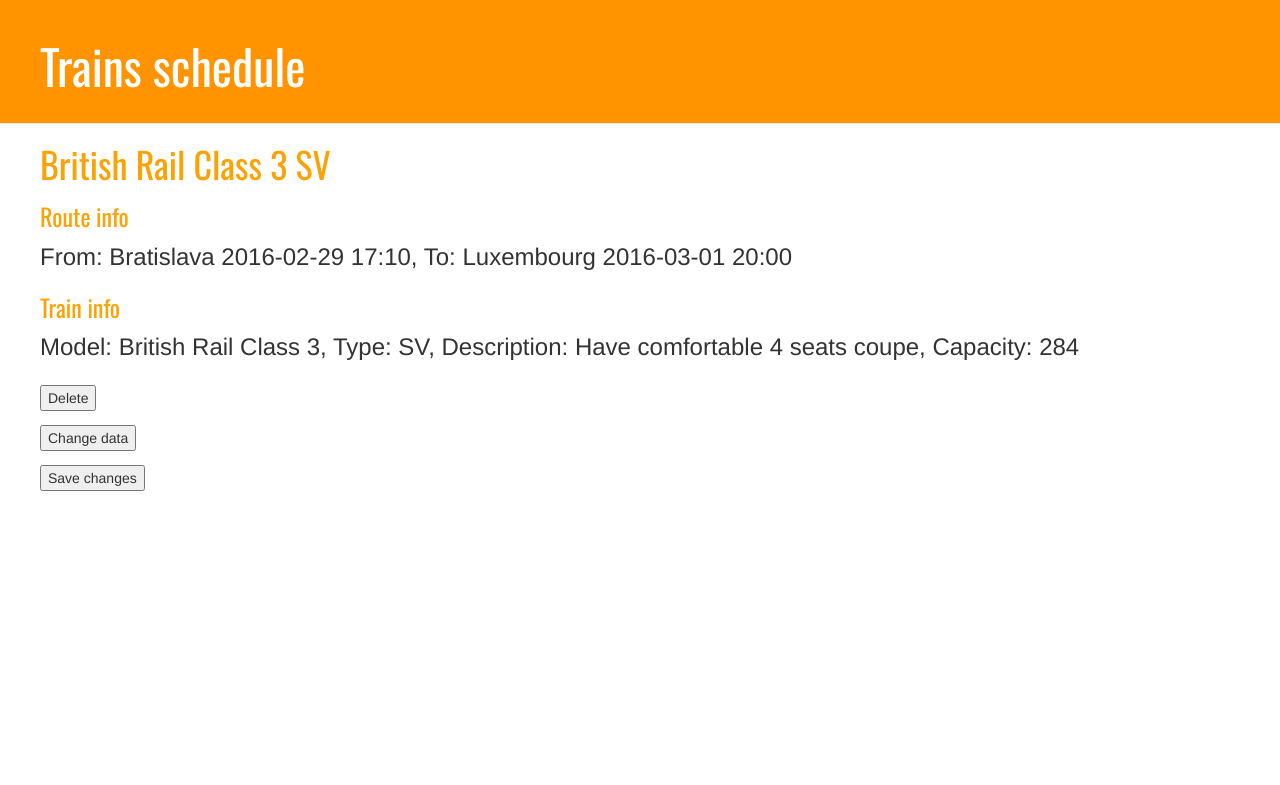
After one commit to Smosker/railroads, a Django app: a page that uses trains_schedule/templates/trains_schedule/base.html in a window 1280 px wide. The commit adds this page. Shown: the top 785 px of the page. Run offline with Django 3.2, Linux system fonts and the light colour scheme; data comes from the database, SQL or seed files in the repository; both versions use the stored data as it was after the commit; some libraries are stand-ins or nearby versions.

Commit message:
Improve design and functions description

```diff
--- /dev/null
+++ b/trains_schedule/static/trains_schedule/base.css
@@ -0,0 +1,27 @@
+h1  {
+        color: #FCA205;
+        font-family: 'Oswald';
+    }
+h3  {
+        color: #FCA205;
+        font-family: 'Oswald';
+    }
+.text_style {
+    font-size: 18pt;
+    }
+
+.content {
+        margin-left: 40px;
+    }
+
+.page-header {
+        background-color: #ff9400;
+        margin-top: 0;
+        padding: 20px 20px 20px 40px;
+    }
+
+.page-header h1, .page-header h1 a, .page-header h1 a:visited, .page-header h1 a:active {
+        color: #ffffff;
+        font-size: 36pt;
+        text-decoration: none;
+    }
--- /dev/null
+++ b/trains_schedule/templates/trains_schedule/base.html
@@ -0,0 +1,23 @@
+{% load staticfiles %}
+<html>
+        <head>
+            <title>Trains schedule</title>
+            <link rel="stylesheet" href="//maxcdn.bootstrapcdn.com/bootstrap/3.2.0/css/bootstrap.min.css">
+            <link rel="stylesheet" href="//maxcdn.bootstrapcdn.com/bootstrap/3.2.0/css/bootstrap-theme.min.css">
+            <link rel="stylesheet" href="{% static 'trains_schedule/base.css' %}">
+            <link href="https://fonts.googleapis.com/css?family=Oswald&subset=latin,cyrillic" rel="stylesheet" type="text/css">
+        </head>
+<body>
+
+<div class="page-header">
+    <h1><a href="/schedule"> Trains schedule </a></h1>
+
+</div>
+
+<div class="content">
+    {% block content %}
+    {% endblock %}
+</div>
+
+</body>
+</html>
--- a/trains_schedule/templates/trains_schedule/detail.html
+++ b/trains_schedule/templates/trains_schedule/detail.html
@@ -4,11 +4,14 @@
 <h1>{{ train.train }}</h1>
 
 <h3>{{ "Route info" }}</h3>
-{{ train.display_train }}
+<div class="text_style">
+    {{ train.display_train }}
+</div>
 
 <h3>{{ "Train info" }}</h3>
+<div class="text_style">
 {{train.display_train_info}}
-
+</div>
 <br>
 <form  method="post">
     {% csrf_token %}
--- a/trains_schedule/views.py
+++ b/trains_schedule/views.py
@@ -8,6 +8,12 @@
 
 
 def check_time(departure_date, arriving_date):
+    """
+    Функция для проверки корректности ввода даты и времени
+    Используется в views.detail при изменении маршрута и
+    в views.new_train при создании маршрута
+    По заложенной функциональности дата отправления не должна быть больше даты прибытия
+    """
     try:
         date_check1 = datetime.datetime.strptime(departure_date, '%Y-%m-%d %H:%M')
         date_check2 = datetime.datetime.strptime(arriving_date, '%Y-%m-%d %H:%M')
@@ -32,7 +38,7 @@
 def detail(request, train_id):
     """
     Отвечает за отображение информации по конкретному маршруту /shedule/train2/
-    Так же дает возможность изменить или удалить маршрут
+    Так же дает возможность изменить или удалить маршрут.
     """
     route = get_object_or_404(Schedule, pk=train_id)
     if request.method == 'POST':
@@ -54,6 +60,7 @@
 
         elif request.POST['action'] == 'Save':
             form = RouteCreation(request.POST, instance=route)
+
             if form.is_valid():
                 if check_time(request.POST['departure_date'], request.POST['destination_date']):
                     return check_time(request.POST['departure_date'], request.POST['destination_date'])
@@ -83,7 +90,8 @@
             return HttpResponse("Error: you enter incorrect value")
 
     else:
-        form = RouteCreation(initial={'departure_date': '2016-03-01 12:43', 'destination_date': '2016-03-01 12:43'})
+        form = RouteCreation(initial={'departure_date': timezone.now().strftime('%Y-%m-%d %H:%M'),
+                                      'destination_date': timezone.now().strftime('%Y-%m-%d %H:%M')})
         context = {'form': form}
         return render(request, 'trains_schedule/new_train.html', context)
 
```
Also changed, not shown: db.sqlite3.
